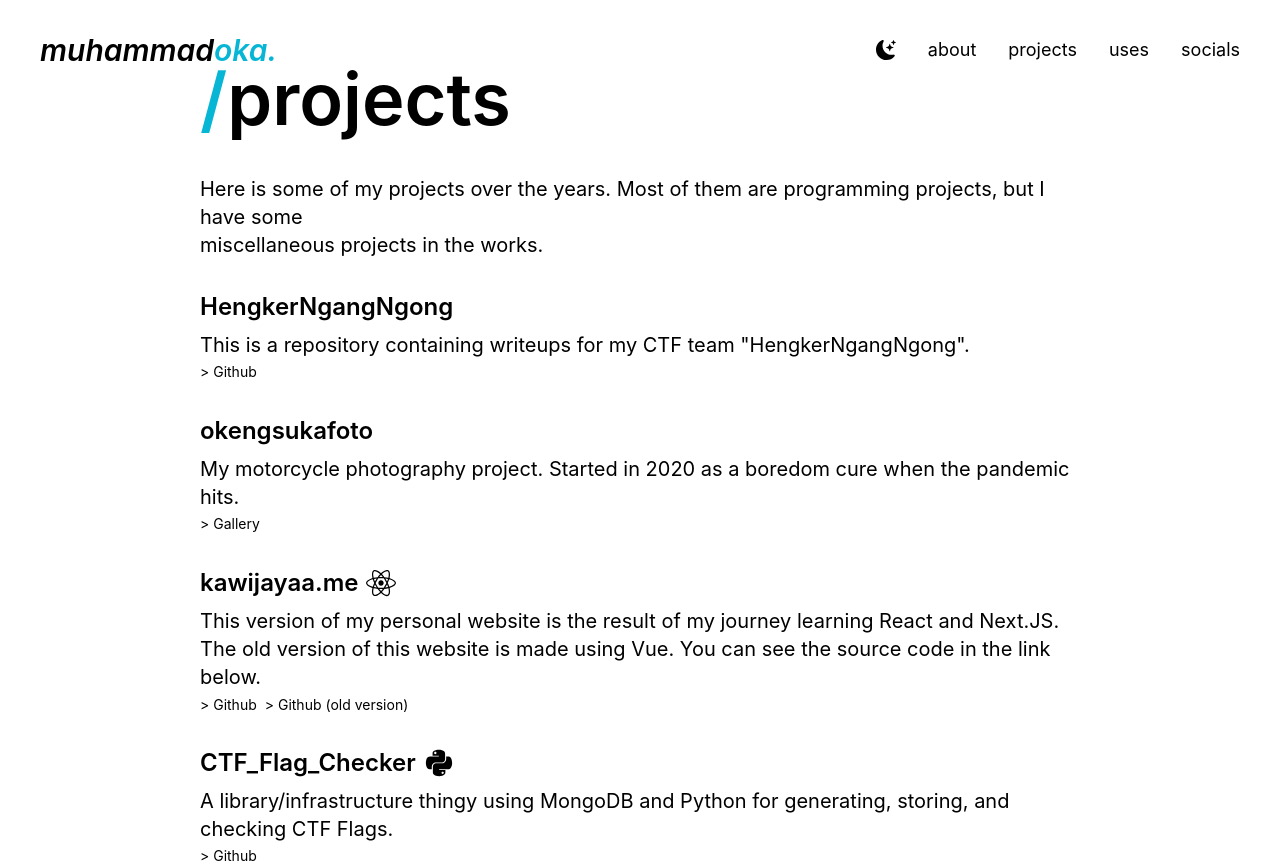
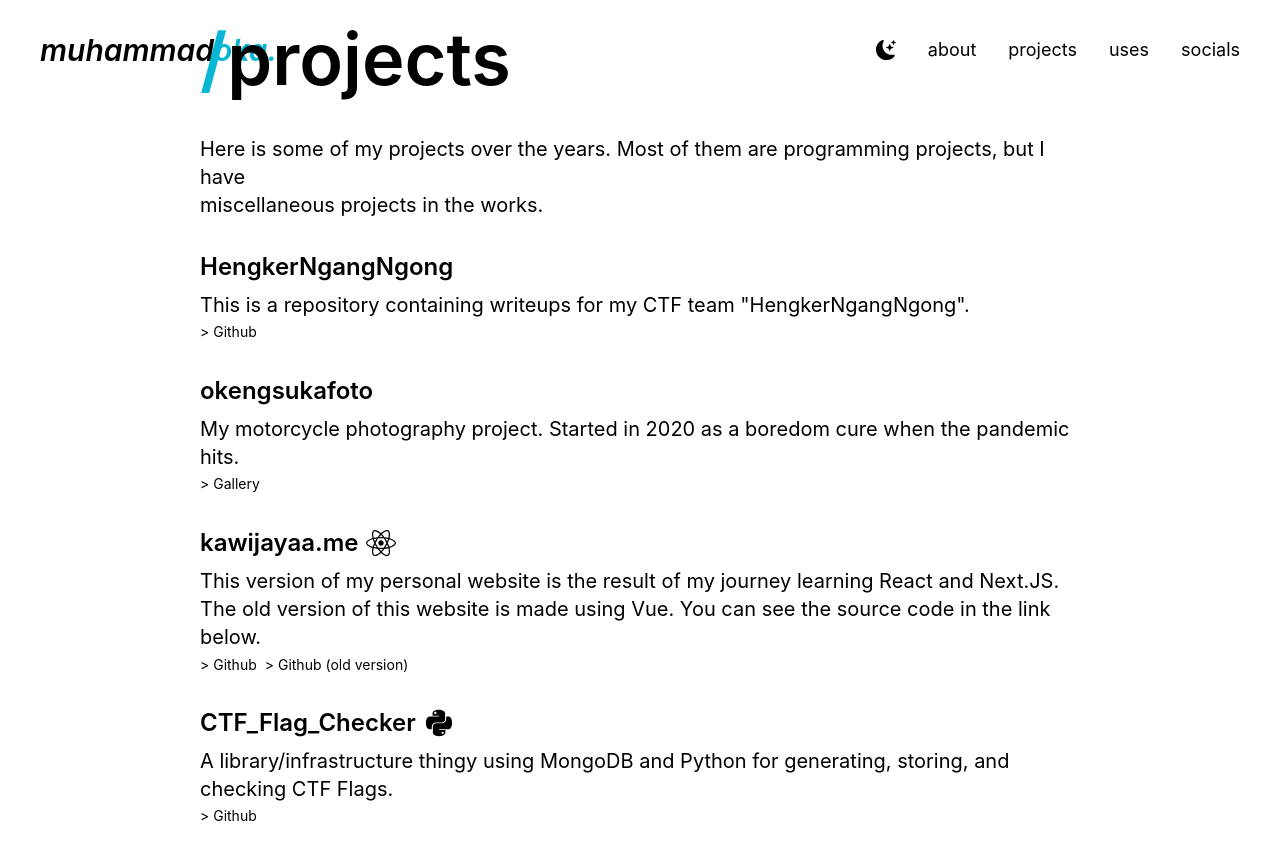
Before and after one commit to kawijayaa/muhammadoka.dev, a Next.js app: page /projects in a window 1280 px wide. After the commit the page ends 827 px from the top, so only its background shows below. Built offline with nearby package versions, Linux system fonts and the light colour scheme.

Commit message:
fix projects page

```diff
--- a/pages/projects/index.js
+++ b/pages/projects/index.js
@@ -9,11 +9,11 @@ export default function Projects() {
         <link rel="icon" href="/favicon.ico" />
       </Head>
       <main className="bg-white px-10 dark:bg-gray-900">
-        <section className="xxs:min-h-screen xxs:py-10 xl:min-h-[calc(100vh-100px)]">
+        <section className="xxs:min-h-screen xxs:py-10 lg:py-0 xl:min-h-[calc(100vh-100px)]">
           <div className="text-black sm:px-10 md:px-40 dark:text-white flex xxs:h-screen xl:h-[calc(100vh-150px)] items-center">
             <div>
               <h1 className="xxs:text-5xl xs:text-6xl sm:text-7xl font-semibold xxs:pb-5 xs:pb-10"><span className="text-cyan-500">/</span>projects</h1>
-              <p className="xxs:text-md xs:text-xl">Here is some of my projects over the years. Most of them are programming projects, but I have some<br></br>miscellaneous projects in the works.</p>
+              <p className="xxs:text-md xs:text-xl">Here is some of my projects over the years. Most of them are programming projects, but I have<br></br>miscellaneous projects in the works.</p>
               <div>
                 <p className="pt-8 xxs:text-2xl xs:text-2xl font-semibold">HengkerNgangNgong</p>
                 <p className="pt-2 xxs:text-md xs:text-xl">
```
